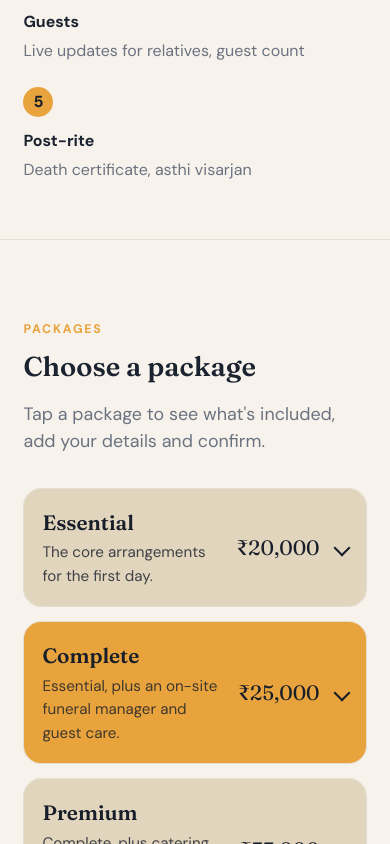
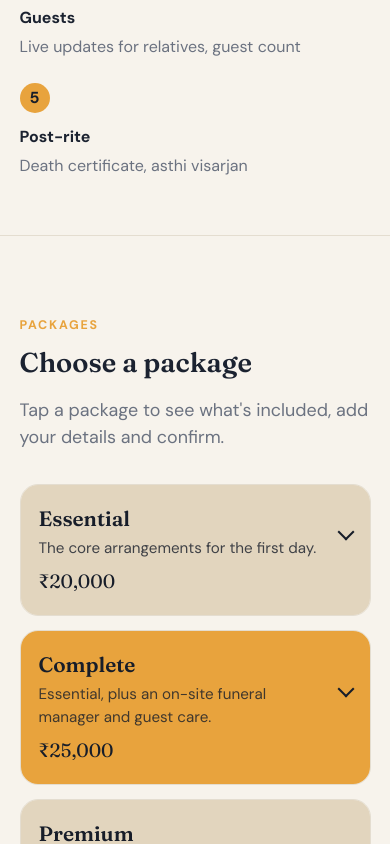
Before and after one commit to ChiragJain-007/last-mile-care, a website: page index.html in a window 390 px wide. Shown: the part 1156-2000 px from the top of the page. Drawn offline with Linux system fonts and the light colour scheme.

Commit message:
Improve layout on small phones and landscape

```diff
--- a/styles.css
+++ b/styles.css
@@ -116,3 +116,19 @@ h2 { font-size: clamp(1.7rem, 4vw, 2.6rem); }
   .pkg-body { padding: 4px 18px 22px; }
   .hero::after { width: 300px; height: 300px; right: -120px; top: -100px; }
 }
+
+/* Small phones: price moves under the package name */
+@media (max-width: 480px) {
+  .pkg-head { flex-wrap: wrap; row-gap: 6px; }
+  .pkg-title { flex: 1 1 calc(100% - 40px); order: 1; }
+  .chevron { order: 2; }
+  .pkg-price { order: 3; flex-basis: 100%; font-size: 1.2rem; }
+  .topbar { padding: 12px 5vw; gap: 12px; }
+  .section, .hero, .steps { padding-left: 5vw; padding-right: 5vw; }
+}
+
+/* Phones held sideways: top bar no longer sticks, so it doesn't cover the form */
+@media (max-height: 480px) and (orientation: landscape) {
+  .topbar { position: static; }
+  .pkg { scroll-margin-top: 10px; }
+}
```
